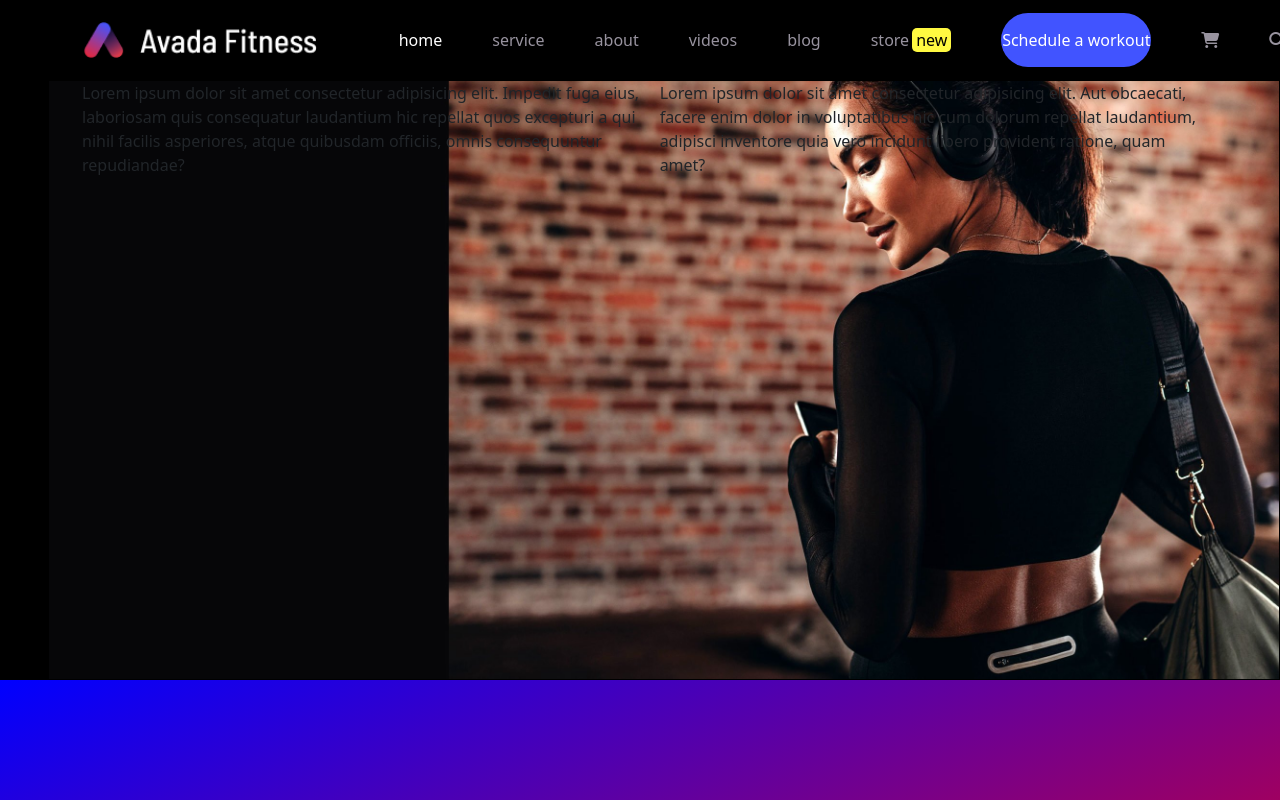
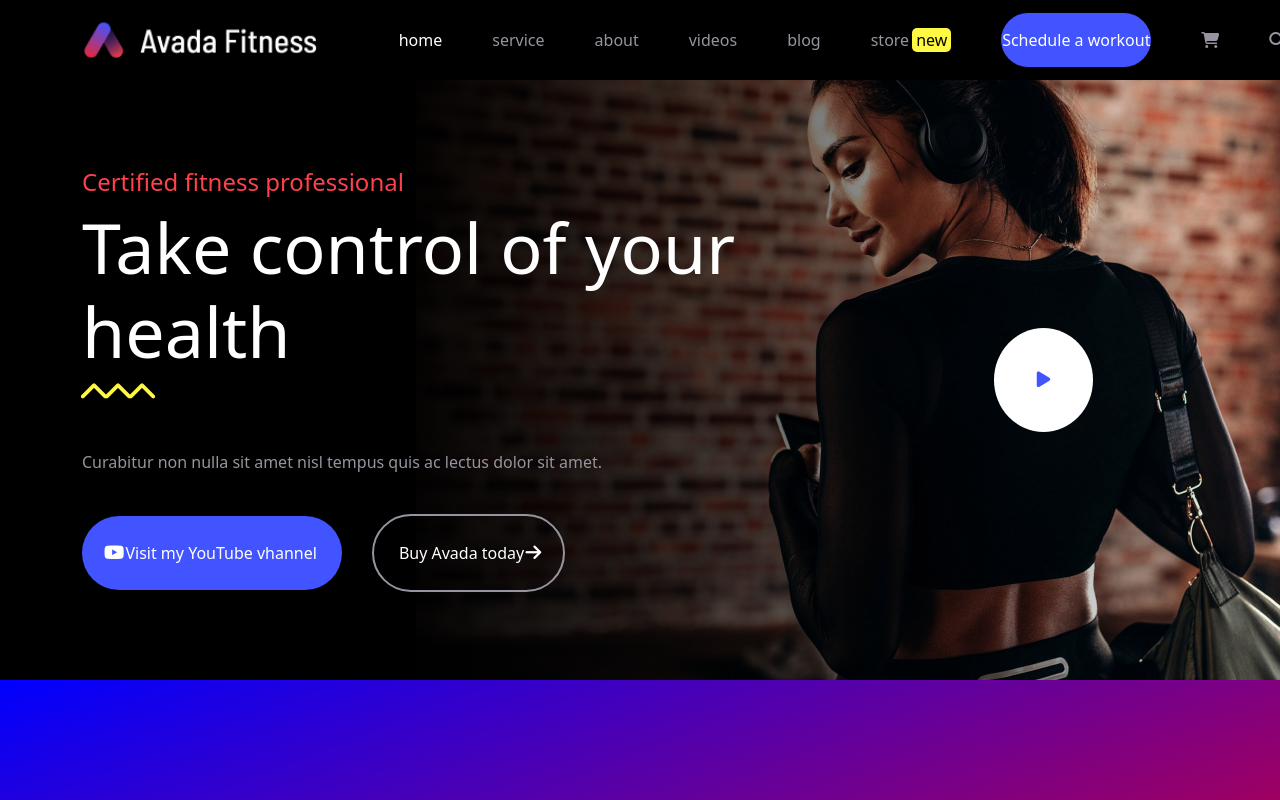
Before and after one commit to matteo2302/proj-html-vuejs, a Vue app: page / in a window 1280 px wide. Shown: the top 800 px of the page. Built offline with nearby package versions, Linux system fonts and the light colour scheme.

Commit message:
jumbo main

```diff
--- a/src/components/AppJumbo.vue
+++ b/src/components/AppJumbo.vue
@@ -2,27 +2,79 @@
 
 <template>
 <div class="jumbotron">
+<div class="shadow">
+    <div class="d-flex container h-100 row-cols-2 align-items-center">
 
-    <div class="d-flex container">
+        <div class="col-9">
+            <h4>Certified fitness professional</h4>
+            <h1>Take control of your health</h1>
+            <p><i class="fa-solid fa-chevron-up"></i><i class="fa-solid fa-chevron-up"></i><i class="fa-solid fa-chevron-up"></i></p>
+            <p>Curabitur non nulla sit amet nisl tempus quis ac lectus dolor sit amet.</p>
+            <div>
+                <button class="channel"><a href="#"><i class="fa-brands fa-youtube"></i> Visit my YouTube vhannel</a></button>
+                <button><a href="#">Buy Avada today <i class="fa-solid fa-arrow-right"></i></a></button>
+            </div>
+        </div>
+        <div class="col-3 d-flex justify-content-center"><button class="play-btn"><i class="fa-solid fa-play"></i></button>
+</div>
 
-        <div>
-            Lorem ipsum dolor sit amet consectetur adipisicing elit. Impedit fuga eius, laboriosam quis consequatur laudantium hic repellat quos excepturi a qui nihil facilis asperiores, atque quibusdam officiis, omnis consequuntur repudiandae?
-        </div>
-        Lorem ipsum dolor sit amet consectetur adipisicing elit. Aut obcaecati, facere enim dolor in voluptatibus hic cum dolorum repellat laudantium, adipisci inventore quia vero incidunt libero provident ratione, quam amet?
     </div>
+</div>
+
 
 </div>
 <div class="linear-bg"></div>
 </template>
-<style scoped>
+<style lang="scss" scoped>
 .jumbotron{
     height: 600px;
-    border: 1px dashed black;
     background-image:url('../assets/slider82x-scaled.jpg') ;
-    background-size: contain;
-    background-repeat: no-repeat;
-    background-position: right;
-    background-color: black;
+    background-size: cover;
+    color: white;
+}
+
+.play-btn{
+    padding: 40px 46px;
+    border-radius: 100%;
+    border: none;
+    background-color: white;
+    i{
+        color: #4154ff;
+    }
+}
+h1{
+    font-size: 70px;
+}
+p{
+    color: #98939F;
+    margin-bottom: 40px;
+}
+
+h4{color: #FF414B;}
+button{
+    padding: 25px;
+    color: white;
+    border-radius: 40px;
+    background-color: transparent;
+    border: 2px solid #98939F;
+    margin-right: 30px;
+    i{
+        color: white;
+        font-size: 18px;
+    }
+}
+.channel{
+        background-color: #4154FF;
+        border: none;
+    }
+i{
+    color: #FFF941;
+    font-size: 30px;
+    margin: -3px;
+}
+.shadow{
+    background-image:linear-gradient(to right, black 30%,transparent );
+height: 600px;
 }
 .linear-bg{
     height: 500px;
```
